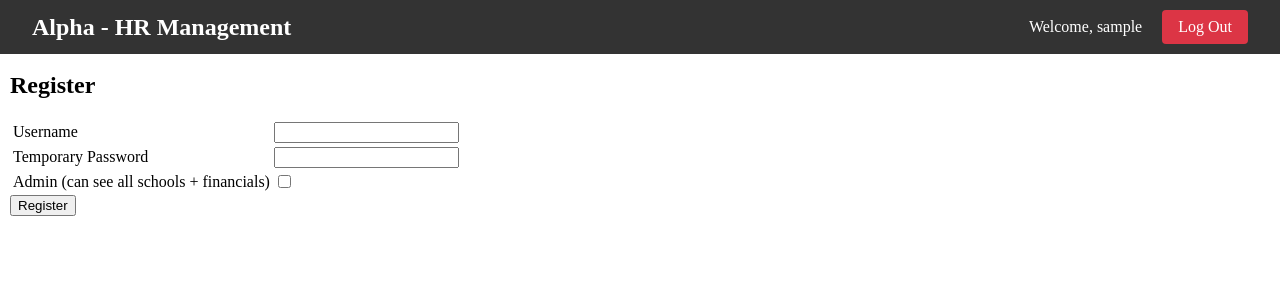
After one commit to ow344/flaskexample, a Flask app: page /admin/userpermissions/register in a window 1280 px wide. The commit adds this page. Shown: the top 300 px of the page. Run offline with Flask 3, Linux system fonts and the light colour scheme; the visitor is signed in with stand-in values (Sample User, id 1).

Commit message:
Registration and Hashed pw

```diff
--- a/forms.py
+++ b/forms.py
@@ -1,6 +1,6 @@
 from flask_wtf import FlaskForm
-from wtforms import StringField, PasswordField, SubmitField
-from wtforms.validators import InputRequired, ValidationError
+from wtforms import StringField, IntegerField, PasswordField, BooleanField, SelectField, SubmitField, TextAreaField, FileField, DateField, EmailField, RadioField
+from wtforms.validators import InputRequired, Email, EqualTo, Length, ValidationError, DataRequired, Optional
 from werkzeug.security import check_password_hash
 from models import User
 
@@ -15,5 +15,15 @@ class LoginForm(FlaskForm):
             raise ValidationError('Username not found. Please register or enter a valid username.')
     def validate_password(self, field):
         user = User.query.filter_by(username=self.username.data).first()
-        if user and user.hashed_password != field.data:
+        if user and not check_password_hash(user.hashed_password, field.data) :
             raise ValidationError('Password incorrect.')
+
+class RegistrationForm(FlaskForm):
+    username = StringField('Username', validators=[InputRequired(), Length(min=4, max=20)])
+    password = StringField('Temporary Password', validators=[InputRequired(), Length(min=5)])
+    is_admin = BooleanField('Admin (can see all schools + financials)')
+    submit = SubmitField('Register')
+    def validate_username(self, field):
+        user = User.query.filter_by(username=field.data).first()
+        if not user is None:
+            raise ValidationError('Username already exists.')
--- /dev/null
+++ b/templates/admin/userpermissions/register.html
@@ -0,0 +1,32 @@
+{% extends "base.html" %}
+{% block content %}
+
+<h2>Register</h2>
+<form method="POST">
+    {{ form.hidden_tag() }}
+    <table>
+        <tr>
+    <td>{{ form.username.label }}</td>
+    <td>{{ form.username }}
+    {% for error in form.username.errors %}
+        <span style="color: red;">{{ error }}</span>
+    {% endfor %}</td>
+        </tr>
+        <tr>
+    <td>{{ form.password.label }}</td>
+    <td>{{ form.password }}
+    {% for error in form.password.errors %}
+        <span style="color: red;">{{ error }}</span>
+    {% endfor %}</td>
+        </tr>
+
+    <tr>
+        <td>{{ form.is_admin.label }}</td>
+        <td>{{ form.is_admin() }}</td>
+    </tr>
+
+    </table>
+    {{ form.submit(class_="register-link") }}
+</form>
+
+{% endblock %}
--- a/templates/admin/userpermissions/self.html
+++ b/templates/admin/userpermissions/self.html
@@ -1,7 +1,7 @@
 {% extends "base.html" %}
 {% block content %}
 
-<a href="#">Register New User</a>
+<a href="{{ url_for('admin.userpermissions_register') }}">Register New User</a>
 <table>
     <thead>
         <tr>
--- a/views.py
+++ b/views.py
@@ -1,8 +1,9 @@
 from flask import Blueprint
 from models import db, User
-from forms import LoginForm
+from forms import LoginForm, RegistrationForm
 from flask import render_template, redirect, url_for, flash, session, request
 from flask_login import login_user, logout_user, login_required, current_user
+from werkzeug.security import generate_password_hash
 
 
 ################################  Main  ################################
@@ -45,6 +46,20 @@ def home():
 def userpermissions():
     return render_template('admin/userpermissions/self.html', users=User.query.all())
 
+@admin.route('/admin/userpermissions/register', methods=['GET', 'POST'])
+@login_required
+def userpermissions_register():
+    form = RegistrationForm()
+    if form.validate_on_submit():
+        hash = generate_password_hash(form.password.data)
+        newU = User(username=form.username.data, hashed_password=hash, is_admin = form.is_admin.data)
+        db.session.add(newU)
+        db.session.commit()
+        flash("Register successful, new user created", "success")
+        return redirect(url_for('admin.userpermissions'))
+
+    return render_template('admin/userpermissions/register.html', form=form)
+
 ################################  User  ################################
 user = Blueprint('user', __name__)
 
```
